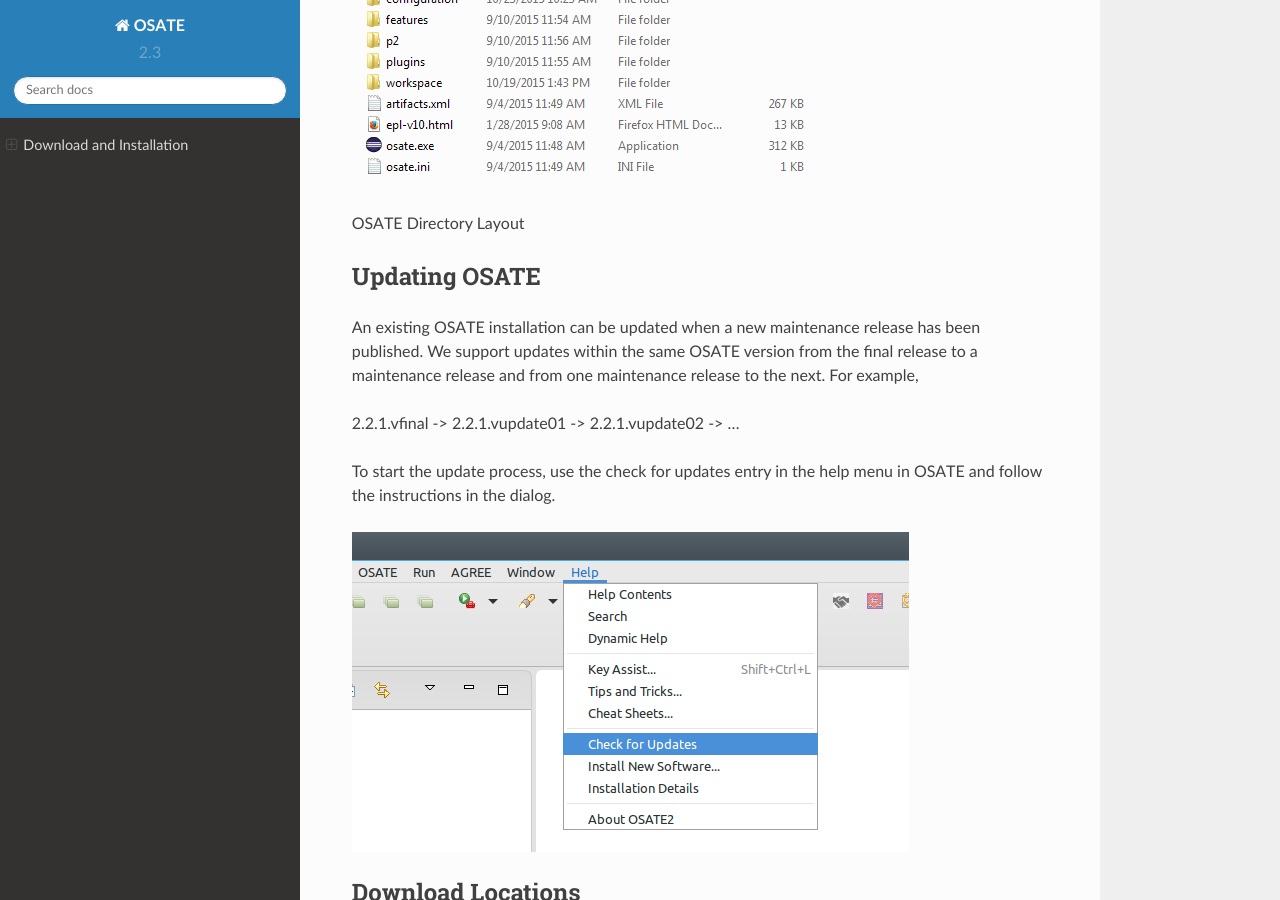
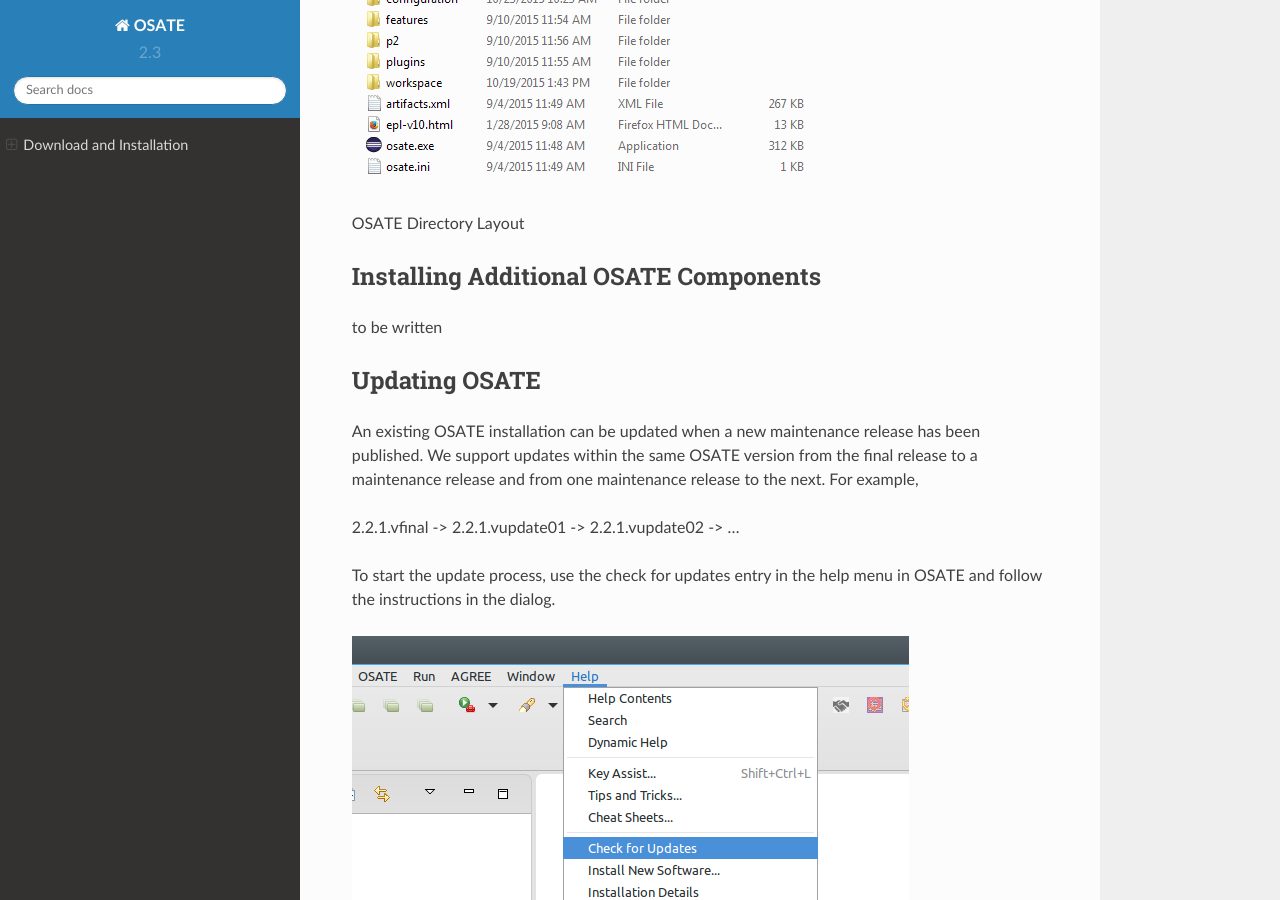
Before and after one commit to osate/website, a Sphinx documentation site: the page built from source/download-and-install.md, in a window 1280 px wide and 900 px high, scrolled down 1002 px. Built offline with Sphinx 7.4.7 and the Read the Docs theme 2.0.0, drawn with Linux system fonts in a browser that asks for light colours.

Commit message:
Added section for additional component installation

```diff
--- a/source/download-and-install.md
+++ b/source/download-and-install.md
@@ -48,6 +48,10 @@
 
 OSATE Directory Layout
 
+## Installing Additional OSATE Components
+
+to be written
+
 ## Updating OSATE
 
 An existing OSATE installation can be updated when a new maintenance release has been published. We support updates within
```
